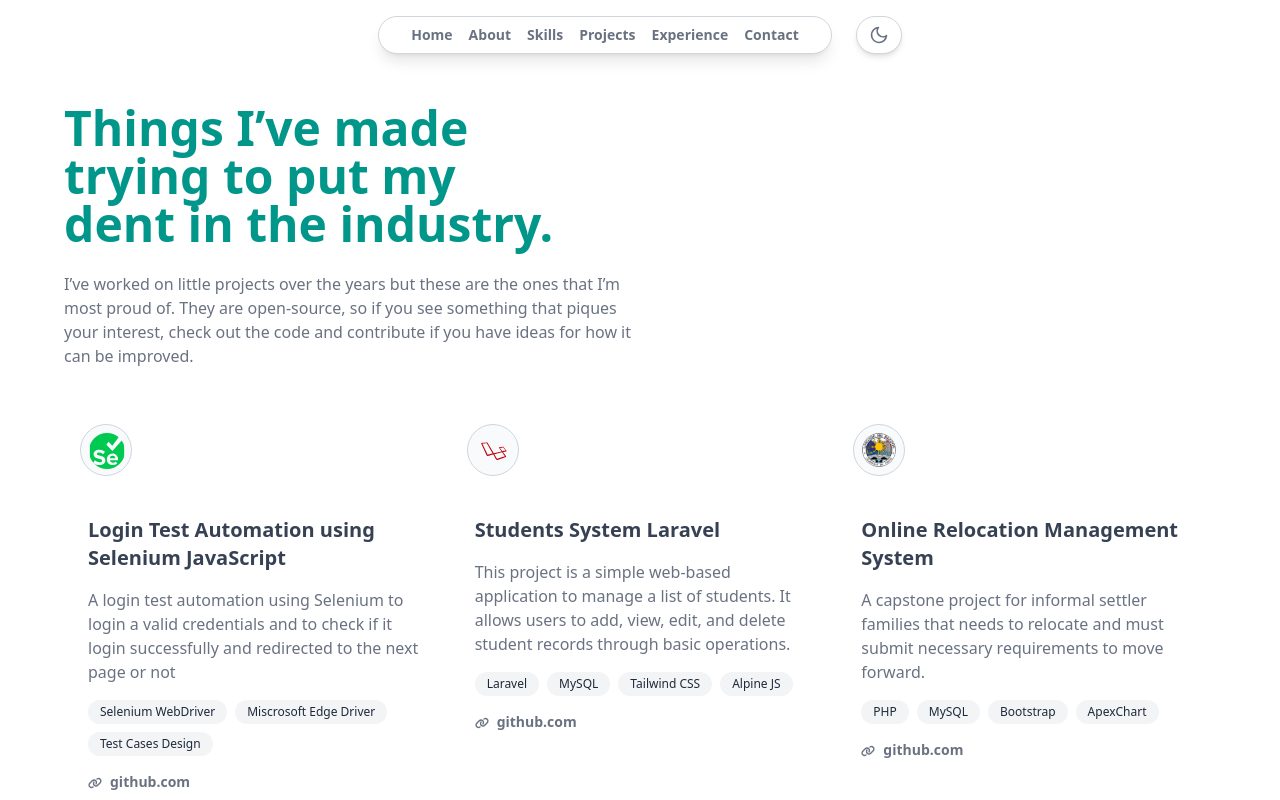
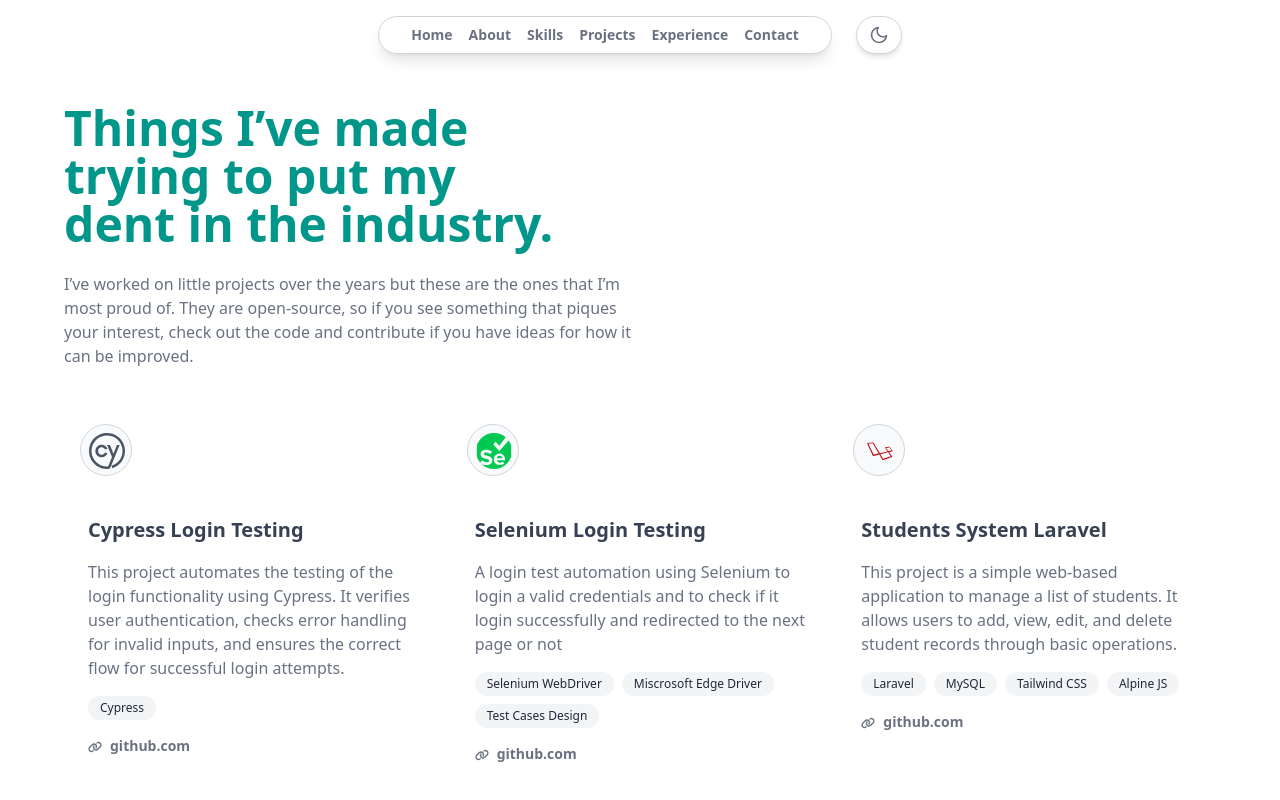
Before and after one commit to rookieSeason/legatpolintan, a React (Vite) app: page /projects in a window 1280 px wide. Shown: the top 800 px of the page. Built offline with nearby package versions, Linux system fonts and the light colour scheme; a web font is replaced by a local one.

Commit message:
skill and project page updated

```diff
--- a/src/component/Tab.tsx
+++ b/src/component/Tab.tsx
@@ -1,12 +1,13 @@
 import { useState } from "react";
+import { FaReact, FaNodeJs, FaBootstrap, FaGitAlt } from "react-icons/fa";
 import {
-  FaReact,
-  FaNodeJs,
-  FaBootstrap,
-  FaGitAlt,
-  FaDatabase,
-} from "react-icons/fa";
-import { SiTailwindcss, SiSelenium, SiPostman, SiJira } from "react-icons/si";
+  SiTailwindcss,
+  SiSelenium,
+  SiPostman,
+  SiJira,
+  SiCypress,
+  SiAppium,
+} from "react-icons/si";
 import { TbBrandTypescript } from "react-icons/tb";
 import { RiJavascriptLine } from "react-icons/ri";
 import { VscVscode } from "react-icons/vsc";
@@ -29,8 +30,9 @@ const tabs = [
     label: "QA Automation",
     content: [
       { icon: <SiSelenium />, label: "Selenium" },
+      { icon: <SiCypress />, label: "Cypress" },
+      { icon: <SiAppium />, label: "Appium" },
       { icon: <SiPostman />, label: "Postman" },
-      { icon: <FaDatabase />, label: "SQL" },
     ],
   },
   {
--- a/src/pages/Project.tsx
+++ b/src/pages/Project.tsx
@@ -1,13 +1,21 @@
 import bacoorLogo from "../assets/bacoor-logo.png";
 import { FaLink } from "react-icons/fa6";
 import { DiLaravel } from "react-icons/di";
-import { SiSelenium } from "react-icons/si";
+import { SiSelenium, SiCypress } from "react-icons/si";
 import { Link } from "react-router-dom";
 
 const Projects = () => {
   const projects = [
     {
-      title: "Login Test Automation using Selenium JavaScript",
+      title: "Cypress Login Testing",
+      icon: <SiCypress className="text-4xl text-gray-600 dark:text-gray-300" />,
+      description:
+        "This project automates the testing of the login functionality using Cypress. It verifies user authentication, checks error handling for invalid inputs, and ensures the correct flow for successful login attempts.",
+      link: "https://github.com/rookieSeason/login-automation-cypress.git",
+      tech: ["Cypress"],
+    },
+    {
+      title: "Selenium Login Testing",
       icon: <SiSelenium className="text-4xl text-green-500 rounded-full" />,
       description:
         "A login test automation using Selenium to login a valid credentials and to check if it login successfully and redirected to the next page or not",
@@ -20,7 +28,7 @@ const Projects = () => {
     },
     {
       title: "Students System Laravel",
-      icon: <DiLaravel className="text-4xl text-red-700" />,
+      icon: <DiLaravel className="text-4xl text-center text-red-700" />,
       description:
         "This project is a simple web-based application to manage a list of students. It allows users to add, view, edit, and delete student records through basic operations. ",
       link: "https://github.com/rookieSeason/laravel_practice.git",
```
